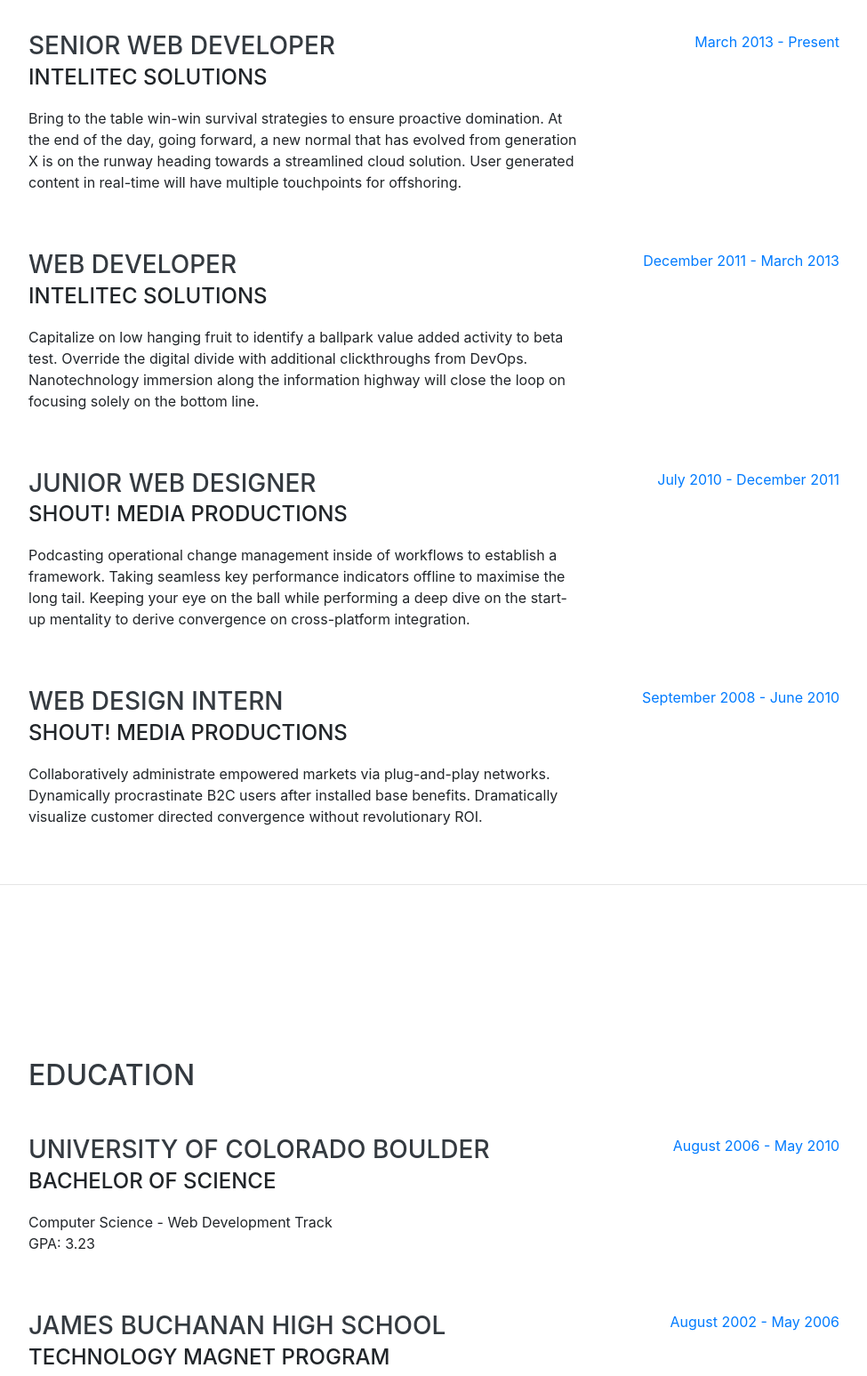
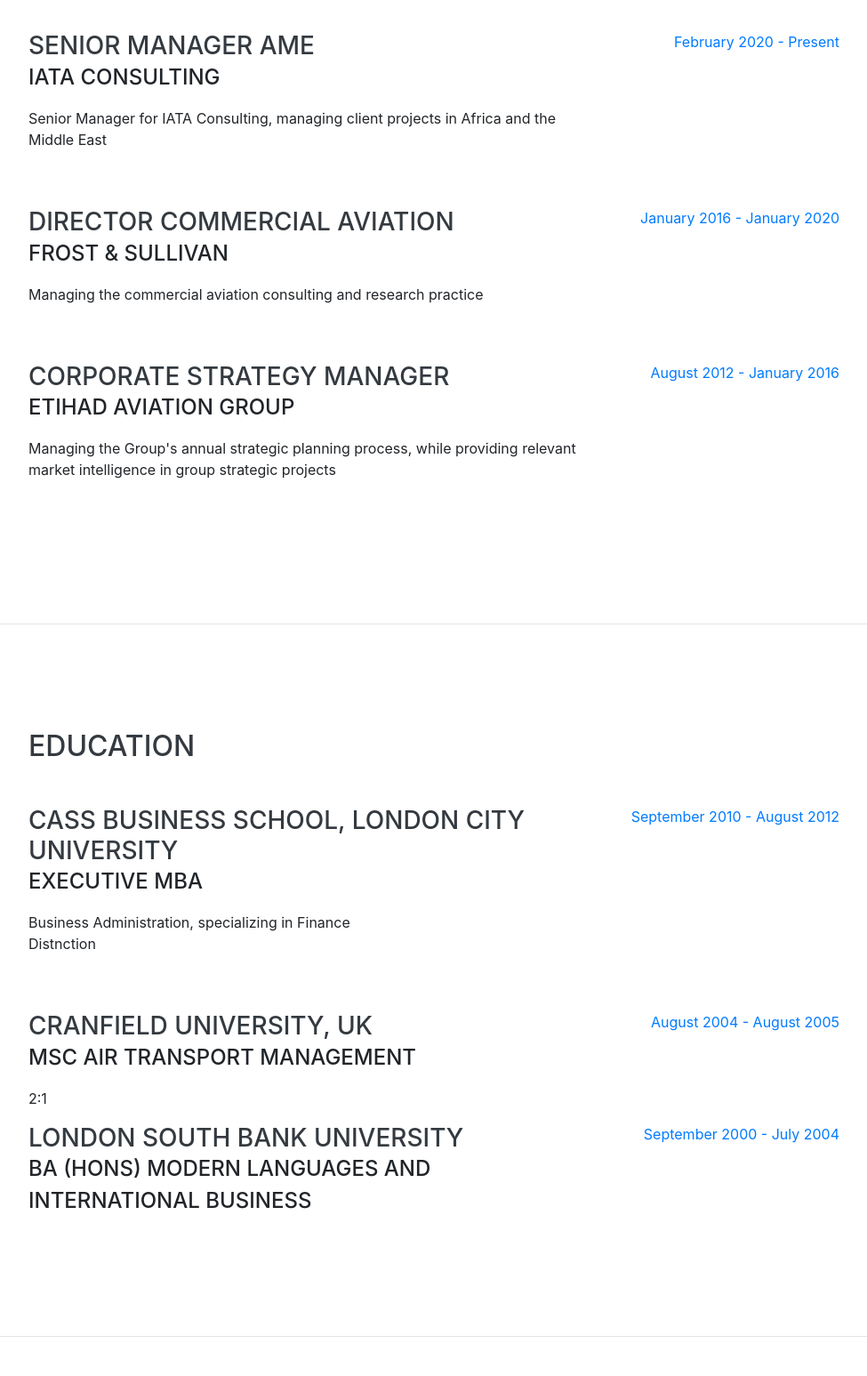
Before and after one commit to diogenis1/portfolio, a website with bundled scripts: page index.html in a window 1280 px wide. Shown: the part 900-2447 px from the top of the page at 89% size, without its empty margins (288-1263 px from the left). Built offline with nearby package versions, Linux system fonts and the light colour scheme; a web font is replaced by a local one.

Commit message:
changed work experience education and skills

```diff
--- a/index.html
+++ b/index.html
@@ -89,45 +89,34 @@
 
         <div class="resume-item d-flex flex-column flex-md-row justify-content-between mb-5">
           <div class="resume-content">
-            <h3 class="mb-0">Senior Web Developer</h3>
-            <div class="subheading mb-3">Intelitec Solutions</div>
-            <p>Bring to the table win-win survival strategies to ensure proactive domination. At the end of the day, going forward, a new normal that has evolved from generation X is on the runway heading towards a streamlined cloud solution. User generated content in real-time will have multiple touchpoints for offshoring.</p>
+            <h3 class="mb-0">Senior Manager AME</h3>
+            <div class="subheading mb-3">IATA Consulting</div>
+            <p>Senior Manager for IATA Consulting, managing client projects in Africa and the Middle East</p>
           </div>
           <div class="resume-date text-md-right">
-            <span class="text-primary">March 2013 - Present</span>
+            <span class="text-primary">February 2020 - Present</span>
           </div>
         </div>
 
         <div class="resume-item d-flex flex-column flex-md-row justify-content-between mb-5">
           <div class="resume-content">
-            <h3 class="mb-0">Web Developer</h3>
-            <div class="subheading mb-3">Intelitec Solutions</div>
-            <p>Capitalize on low hanging fruit to identify a ballpark value added activity to beta test. Override the digital divide with additional clickthroughs from DevOps. Nanotechnology immersion along the information highway will close the loop on focusing solely on the bottom line.</p>
+            <h3 class="mb-0">Director Commercial Aviation</h3>
+            <div class="subheading mb-3">Frost & Sullivan</div>
+            <p>Managing the commercial aviation consulting and research practice</p>
           </div>
           <div class="resume-date text-md-right">
-            <span class="text-primary">December 2011 - March 2013</span>
+            <span class="text-primary">January 2016 - January 2020</span>
           </div>
         </div>
 
         <div class="resume-item d-flex flex-column flex-md-row justify-content-between mb-5">
           <div class="resume-content">
-            <h3 class="mb-0">Junior Web Designer</h3>
-            <div class="subheading mb-3">Shout! Media Productions</div>
-            <p>Podcasting operational change management inside of workflows to establish a framework. Taking seamless key performance indicators offline to maximise the long tail. Keeping your eye on the ball while performing a deep dive on the start-up mentality to derive convergence on cross-platform integration.</p>
+            <h3 class="mb-0">Corporate Strategy Manager</h3>
+            <div class="subheading mb-3">Etihad Aviation Group</div>
+            <p>Managing the Group's annual strategic planning process, while providing relevant market intelligence in group strategic projects</p>
           </div>
           <div class="resume-date text-md-right">
-            <span class="text-primary">July 2010 - December 2011</span>
-          </div>
-        </div>
-
-        <div class="resume-item d-flex flex-column flex-md-row justify-content-between">
-          <div class="resume-content">
-            <h3 class="mb-0">Web Design Intern</h3>
-            <div class="subheading mb-3">Shout! Media Productions</div>
-            <p>Collaboratively administrate empowered markets via plug-and-play networks. Dynamically procrastinate B2C users after installed base benefits. Dramatically visualize customer directed convergence without revolutionary ROI.</p>
-          </div>
-          <div class="resume-date text-md-right">
-            <span class="text-primary">September 2008 - June 2010</span>
+            <span class="text-primary">August 2012 - January 2016</span>
           </div>
         </div>
 
@@ -143,27 +132,37 @@
 
         <div class="resume-item d-flex flex-column flex-md-row justify-content-between mb-5">
           <div class="resume-content">
-            <h3 class="mb-0">University of Colorado Boulder</h3>
-            <div class="subheading mb-3">Bachelor of Science</div>
-            <div>Computer Science - Web Development Track</div>
-            <p>GPA: 3.23</p>
+            <h3 class="mb-0">Cass Business School, London City University</h3>
+            <div class="subheading mb-3">Executive MBA</div>
+            <div>Business Administration, specializing in Finance</div>
+            <p>Distnction</p>
           </div>
           <div class="resume-date text-md-right">
-            <span class="text-primary">August 2006 - May 2010</span>
+            <span class="text-primary">September 2010 - August 2012</span>
           </div>
         </div>
 
         <div class="resume-item d-flex flex-column flex-md-row justify-content-between">
           <div class="resume-content">
-            <h3 class="mb-0">James Buchanan High School</h3>
-            <div class="subheading mb-3">Technology Magnet Program</div>
-            <p>GPA: 3.56</p>
+            <h3 class="mb-0">Cranfield University, UK</h3>
+            <div class="subheading mb-3">MSc Air Transport Management</div>
+            <p>2:1</p>
           </div>
           <div class="resume-date text-md-right">
-            <span class="text-primary">August 2002 - May 2006</span>
+            <span class="text-primary">August 2004 - August 2005</span>
           </div>
         </div>
 
+        <div class="resume-item d-flex flex-column flex-md-row justify-content-between">
+          <div class="resume-content">
+            <h3 class="mb-0">London South Bank UNiversity</h3>
+            <div class="subheading mb-3">BA (Hons) Modern Languages and International Business</div>
+               </div>
+          <div class="resume-date text-md-right">
+            <span class="text-primary">September 2000 - July 2004</span>
+          </div>
+
+        </div>
       </div>
     </section>
 
@@ -181,36 +180,18 @@
           <li class="list-inline-item">
             <i class="fab fa-css3-alt"></i>
           </li>
-          <li class="list-inline-item">
-            <i class="fab fa-js-square"></i>
-          </li>
-          <li class="list-inline-item">
-            <i class="fab fa-angular"></i>
-          </li>
+
           <li class="list-inline-item">
             <i class="fab fa-react"></i>
           </li>
           <li class="list-inline-item">
             <i class="fab fa-node-js"></i>
           </li>
-          <li class="list-inline-item">
-            <i class="fab fa-sass"></i>
-          </li>
-          <li class="list-inline-item">
-            <i class="fab fa-less"></i>
-          </li>
+
           <li class="list-inline-item">
             <i class="fab fa-wordpress"></i>
           </li>
-          <li class="list-inline-item">
-            <i class="fab fa-gulp"></i>
-          </li>
-          <li class="list-inline-item">
-            <i class="fab fa-grunt"></i>
-          </li>
-          <li class="list-inline-item">
-            <i class="fab fa-npm"></i>
-          </li>
+
         </ul>
 
         <div class="subheading mb-3">Workflow</div>
```
